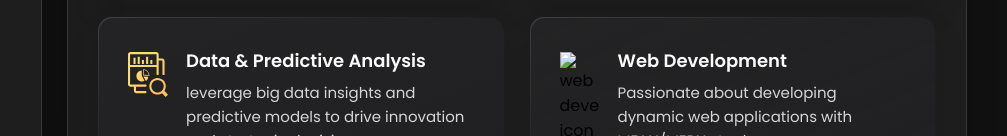
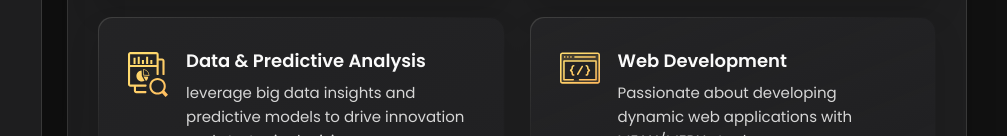
Before and after one commit to RohithRao0507/portfolio, a plain HTML site: page index.html in a window 1280 px wide. Shown: the part 664-800 px from the top of the page, 273-1280 px from the left. Drawn offline with nearby package versions, Linux system fonts and the light colour scheme; the site is published under a folder, as on GitHub Pages, so addresses that start at the root find nothing.

Commit message:
icon fix

```diff
--- a/index.html
+++ b/index.html
@@ -295,7 +295,7 @@
             <li class="service-item">
 
               <div class="service-icon-box">
-                <img src="/assets/images/icon-dev.svg" alt="web development icon" width="40">
+                <img src="./assets/images/icon-dev.svg" alt="web development icon" width="40">
               </div>
 
               <div class="service-content-box">
```
